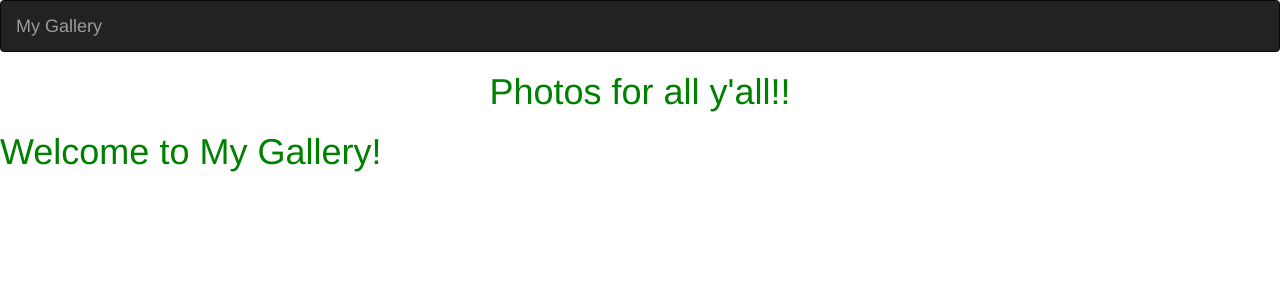
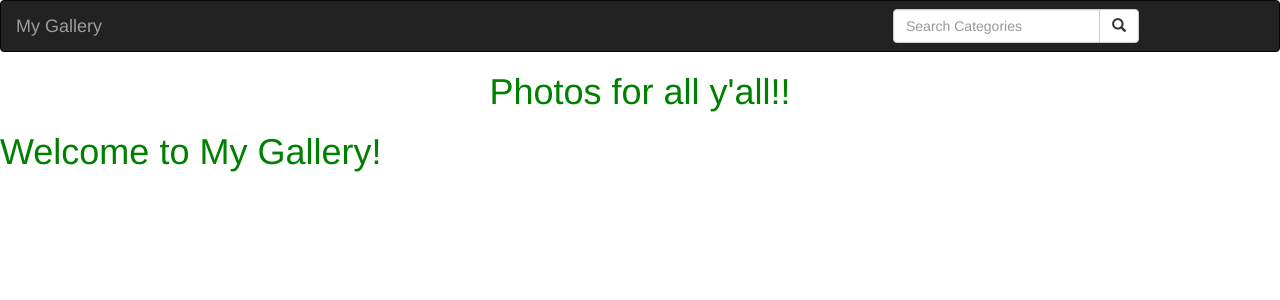
Before and after one commit to audreynjiraini/My-Gallery, a Django app: page / in a window 1280 px wide. Shown: the top 300 px of the page. Run offline with Django 3.2, Linux system fonts and the light colour scheme; some libraries are stand-ins or nearby versions.

Commit message:
create search categories form

```diff
--- a/photos/templates/navbar.html
+++ b/photos/templates/navbar.html
@@ -13,6 +13,23 @@
       <a class="navbar-brand" href="#">My Gallery</a>
     </div>
 
+    <!-- Adding a search form  -->
+    <div class="col-sm-4 col-md-4 navbar-right">
+
+        <form class="navbar-form" role="search" action="#">
+
+            <div class="input-group">
+                <input type="text" class="form-control" placeholder="Search Categories" name="category">
+
+                <div class="input-group-btn">
+                    <button class="btn btn-default" type="submit"><i class="glyphicon glyphicon-search"></i></button>
+                </div>
+            </div>
+
+        </form>
+    </div>
+    <!-- search form end -->
+
   </div>
 </nav>
 </body>
```
